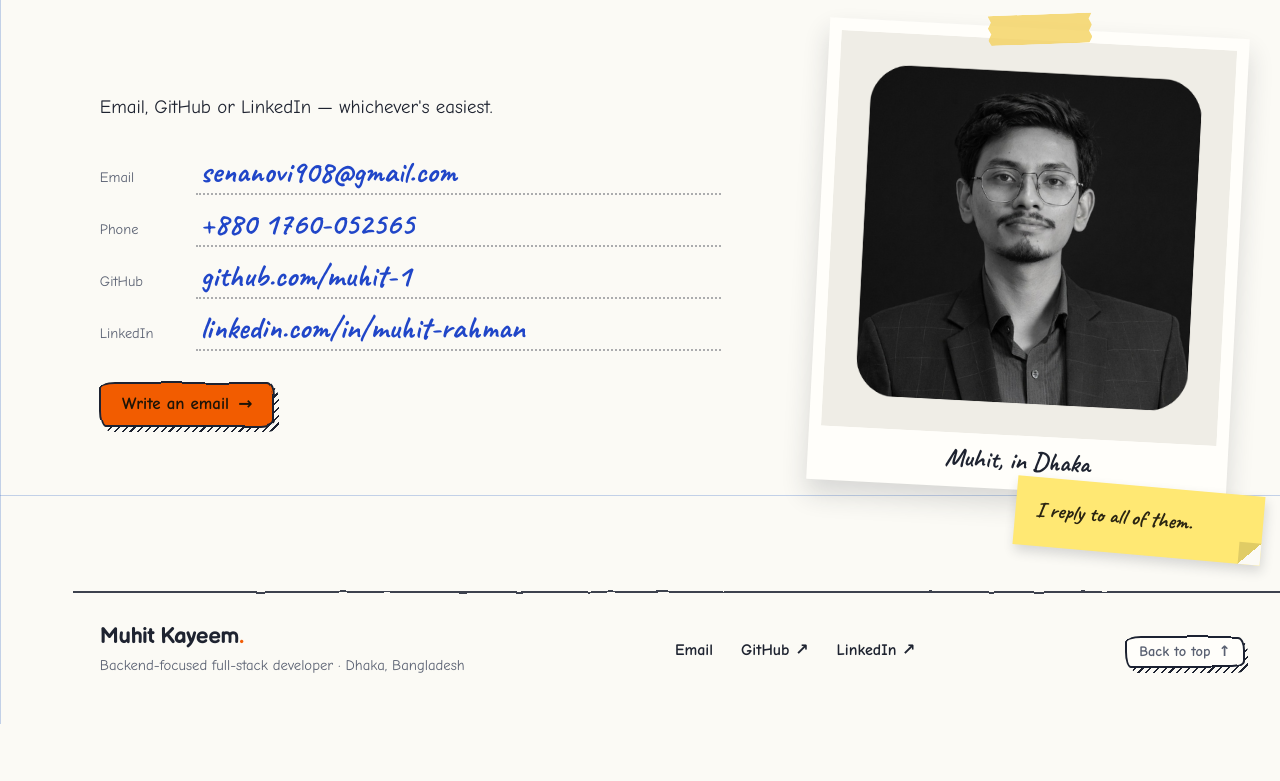
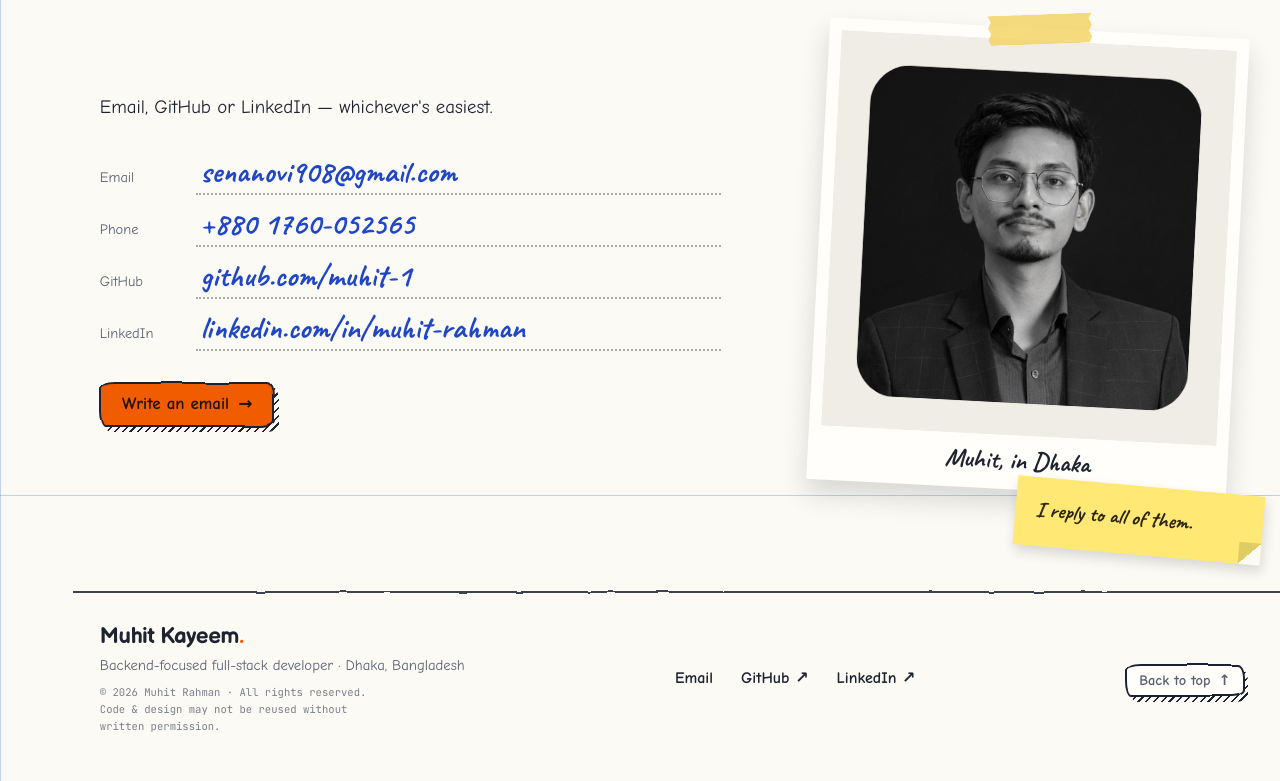
Before and after one commit to Muhit-1/portfolio, a website built with Vite: page index.html in a window 1280 px wide. Shown: the part 3505-4286 px from the top of the page. Before the commit the page ends 4229 px from the top, so only its background shows below. Built offline with nearby package versions, Linux system fonts and the light colour scheme; a web font is replaced by a local one.

Commit message:
Add license, move mockups out of repo

```diff
--- a/src/shared.js
+++ b/src/shared.js
@@ -331,7 +331,8 @@ function wireTheme() {
 function fillFooter() {
   [].forEach.call(document.querySelectorAll('.foot'), function (el) {
     el.innerHTML =
-      '<div class="foot-id"><span class="logo">Muhit Kayeem<b>.</b></span><span>Backend-focused full-stack developer · Dhaka, Bangladesh</span></div>' +
+      '<div class="foot-id"><span class="logo">Muhit Kayeem<b>.</b></span><span>Backend-focused full-stack developer · Dhaka, Bangladesh</span>' +
+        '<span class="foot-copy mono">© 2026 Muhit Rahman · All rights reserved. Code &amp; design may not be reused without written permission.</span></div>' +
       '<nav class="foot-links" aria-label="Elsewhere">' +
         '<a class="pen" href="mailto:senanovi908@gmail.com">Email</a>' +
         '<a class="pen" href="https://github.com/muhit-1" target="_blank" rel="noopener">GitHub <span class="arr arr-out">↗</span></a>' +
--- a/src/style.css
+++ b/src/style.css
@@ -493,6 +493,7 @@ section{padding-top:clamp(64px,8vw,132px);}
 }
 .foot-id{display:grid; gap:6px; font-size:.92em;}
 .foot-id .logo{color:var(--ink); font-size:1.5em;}
+.foot-copy{font-size:.72em; opacity:.8; max-width:46ch;}
 .foot-links{display:flex; flex-wrap:wrap; gap:8px 28px;}
 .foot-links .pen{color:var(--ink);}
 .btn:hover .arr-up{transform:translateY(-4px);}
```
Also changed, not shown: README.md, 2 other files.
